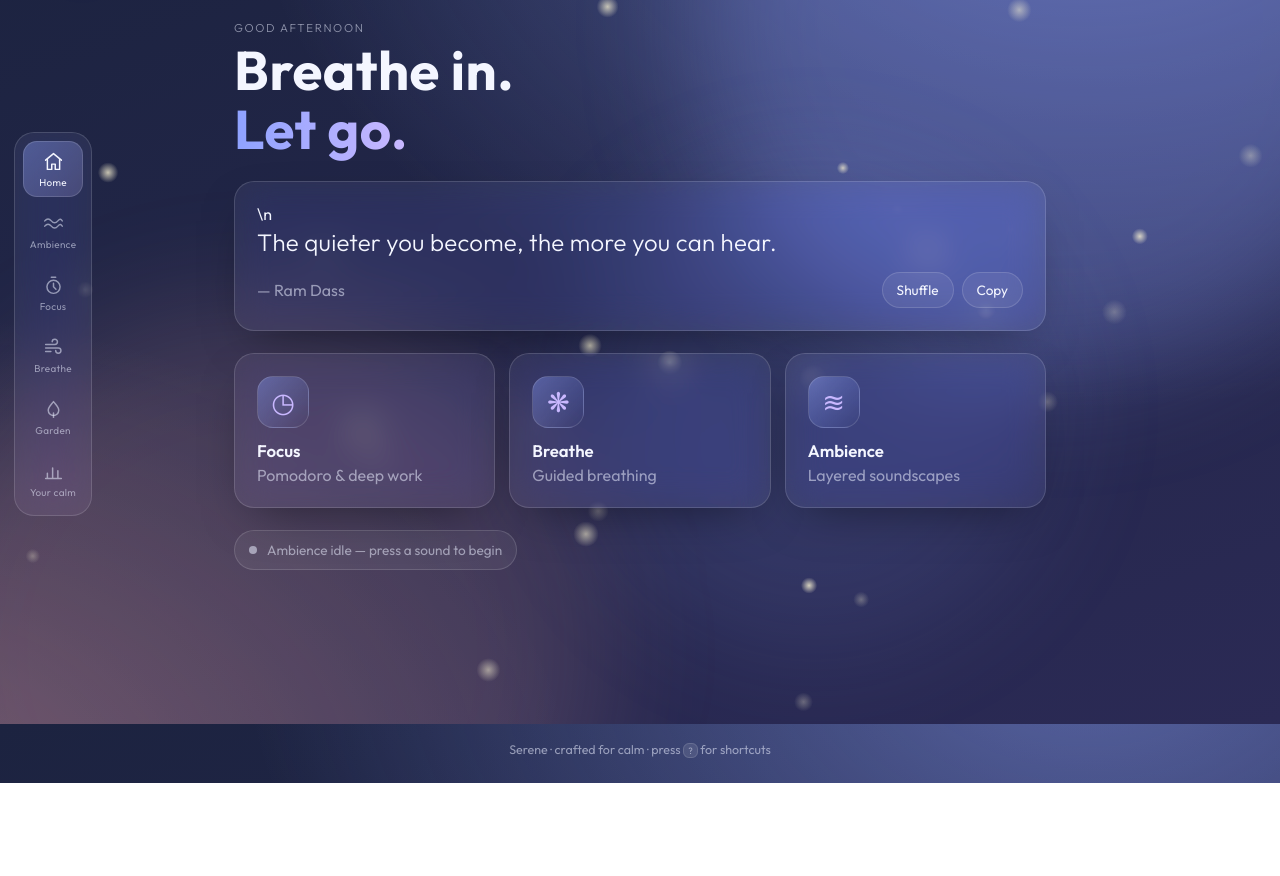
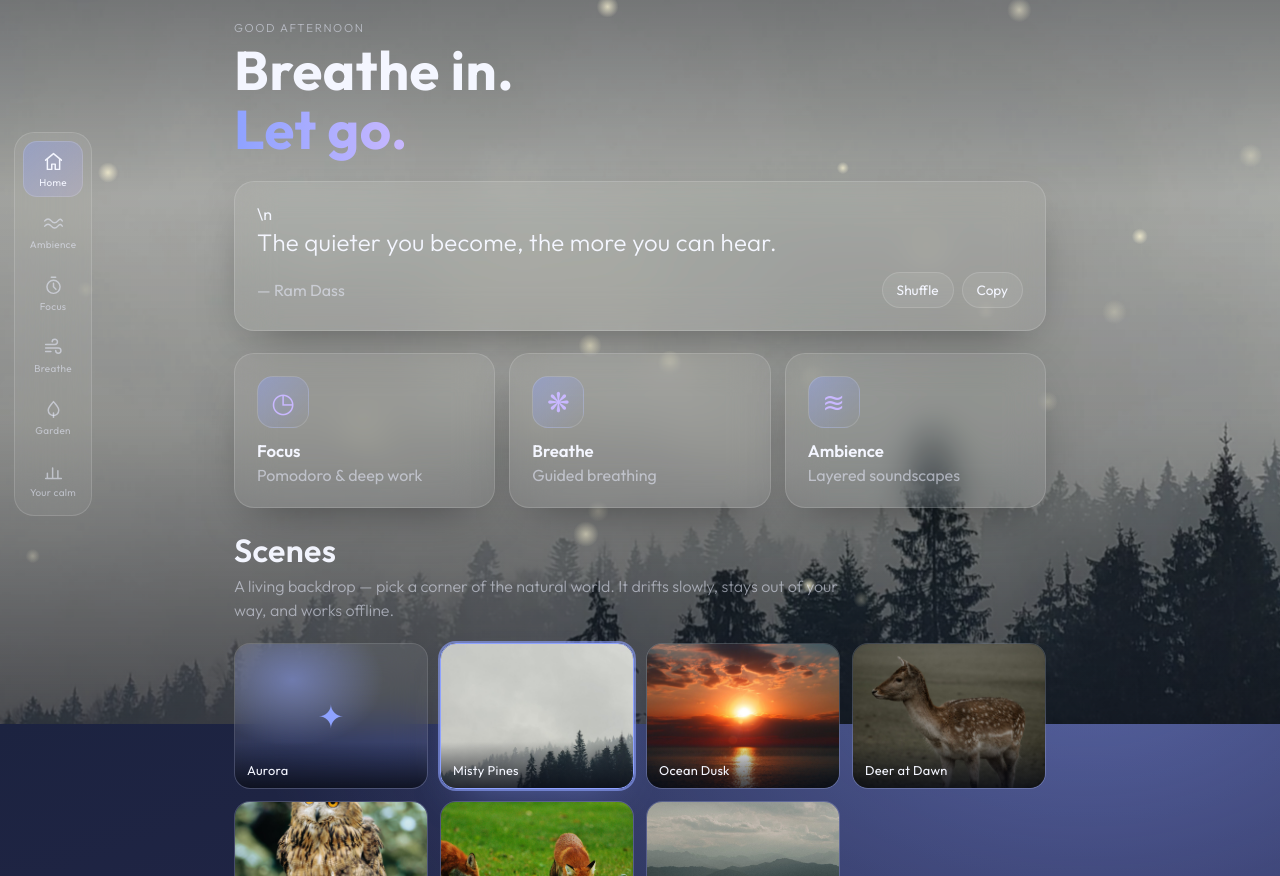
Before and after one commit to dartoledo/project-relax, a website: page index.html in a window 1280 px wide. Shown: the part 76-952 px from the top of the page. Before the commit the page ends 859 px from the top, so only its background shows below. Drawn offline with Linux system fonts and the light colour scheme.

Commit message:
add images

```diff
--- a/app.js
+++ b/app.js
@@ -19,6 +19,7 @@ const reducedMotion = window.matchMedia && matchMedia("(prefers-reduced-motion:
 const STORE_KEY = "serene.v1";
 const DEFAULTS = {
   theme: "dusk",
+  scene: "mistyPines",
   masterVolume: 70,
   muted: false,
   soundVolumes: { rain: 70, ocean: 65, chimes: 55, fire: 60, birds: 50, white: 40, pink: 35, brown: 55 },
@@ -64,6 +65,38 @@ function applyTheme(name) {
   $$('.swatch').forEach(b => b.classList.toggle("active", b.dataset.theme === name));
 }
 $$('.swatch').forEach(b => b.addEventListener("click", () => applyTheme(b.dataset.theme)));
+
+/* ---------------- scenes (living backdrops) ---------------- */
+const SCENES = [
+  { id: "aurora",      name: "Aurora",       file: "" },
+  { id: "mistyPines",  name: "Misty Pines",  file: "img/scene-misty-pines.jpg" },
+  { id: "oceanDusk",   name: "Ocean Dusk",   file: "img/scene-ocean-dusk.jpg" },
+  { id: "deerDawn",    name: "Deer at Dawn", file: "img/scene-deer-dawn.jpg" },
+  { id: "groveOwl",    name: "Grove Owl",    file: "img/scene-owl-moonlight.jpg" },
+  { id: "foxMeadow",   name: "Fox Meadow",   file: "img/scene-fox-meadow.jpg" },
+  { id: "mistyRidges", name: "Misty Ridges", file: "img/scene-alpine-lake.jpg" },
+];
+function selectScene(id, silent) {
+  const sc = SCENES.find(s => s.id === id) || SCENES[1];
+  S.scene = sc.id; save();
+  document.body.classList.toggle("scene-photo", !!sc.file);
+  if (sc.file) {
+    const img = $("#sceneImg");
+    if (img.getAttribute("src") !== sc.file) {
+      img.classList.remove("loaded");
+      img.src = sc.file;
+      const show = () => img.classList.add("loaded");
+      if (img.complete && img.naturalWidth) show(); else img.addEventListener("load", show, { once: true });
+    }
+  }
+  $$("#sceneGrid .scene-card").forEach(c => {
+    const on = c.dataset.scene === sc.id;
+    c.classList.toggle("active", on);
+    c.setAttribute("aria-pressed", String(on));
+  });
+  if (!silent) toast("Scene — " + sc.name);
+}
+$$("#sceneGrid .scene-card").forEach(c => c.addEventListener("click", () => selectScene(c.dataset.scene)));
 
 /* ---------------- tabs ---------------- */
 const PANES = { home: "#pane-home", sounds: "#pane-sounds", focus: "#pane-focus", breathe: "#pane-breathe", garden: "#pane-garden", stats: "#pane-stats" };
@@ -974,12 +1007,14 @@ if (!reducedMotion && matchMedia) {
 /* ---------------- init ---------------- */
 greet();
 applyTheme(S.theme);
+selectScene(S.scene || "mistyPines", true);
 renderNowPlaying();
 
 /* expose a small API for tests / console play */
 window.sereneApp = {
   settings: S, stats: T, timer,
   engine, toggleSound, applyPreset, setTab,
+  selectScene, SCENES,
   startPause, resetTimer, selectFocusPreset,
   startBreathing, stopBreathing, selectBreathPattern,
   addRipple, garden: { reset() { ripples.length = 0; } },
--- a/index.html
+++ b/index.html
@@ -21,6 +21,10 @@
 <body>
   <!-- ambient layers -->
   <div class="aurora" aria-hidden="true"><i></i><i></i><i></i></div>
+  <div class="scene-layer" id="sceneLayer" aria-hidden="true">
+    <img id="sceneImg" alt="">
+    <div class="scene-veil"></div>
+  </div>
   <canvas id="fireflies" aria-hidden="true"></canvas>
   <div class="sleep-overlay" aria-hidden="true"></div>
 
@@ -112,6 +116,19 @@
           <span class="quick-title">Ambience</span>
           <span class="quick-sub muted">Layered soundscapes</span>
         </button>
+      </div>
+
+      <h2>Scenes</h2>
+      <p class="sub">A living backdrop — pick a corner of the natural world. It drifts slowly, stays out of your way, and works offline.</p>
+
+      <div class="grid scene-grid" id="sceneGrid" role="group" aria-label="Backdrop scenes">
+        <button class="scene-card glass" data-scene="aurora" aria-pressed="false"><span class="scene-glyph">✦</span><span class="scene-name">Aurora</span></button>
+        <button class="scene-card glass" data-scene="mistyPines" aria-pressed="false"><img src="img/scene-misty-pines.jpg" alt="Fog drifting through a pine forest"><span class="scene-name">Misty Pines</span></button>
+        <button class="scene-card glass" data-scene="oceanDusk" aria-pressed="false"><img src="img/scene-ocean-dusk.jpg" alt="Sunset over a calm ocean"><span class="scene-name">Ocean Dusk</span></button>
+        <button class="scene-card glass" data-scene="deerDawn" aria-pressed="false"><img src="img/scene-deer-dawn.jpg" alt="A young deer in a misty meadow"><span class="scene-name">Deer at Dawn</span></button>
+        <button class="scene-card glass" data-scene="groveOwl" aria-pressed="false"><img src="img/scene-owl-moonlight.jpg" alt="An owl perched on a branch"><span class="scene-name">Grove Owl</span></button>
+        <button class="scene-card glass" data-scene="foxMeadow" aria-pressed="false"><img src="img/scene-fox-meadow.jpg" alt="Foxes foraging in tall grass"><span class="scene-name">Fox Meadow</span></button>
+        <button class="scene-card glass" data-scene="mistyRidges" aria-pressed="false"><img src="img/scene-alpine-lake.jpg" alt="Layered mountain ridges under cloud"><span class="scene-name">Misty Ridges</span></button>
       </div>
 
       <div class="row now-playing">
--- a/styles.css
+++ b/styles.css
@@ -406,6 +406,52 @@ select {
 .shortcut-list { list-style: none; margin: 12px 0 0; padding: 0; display: grid; gap: 10px; font-size: .86rem; color: var(--muted); line-height: 1.9; }
 .noscript { position: fixed; inset: auto 0 0 0; z-index: 9; padding: 12px; text-align: center; background: var(--bg-b); }
 
+/* ---------- scene layer — living backdrops ---------- */
+.scene-layer { position: fixed; inset: 0; z-index: 0; overflow: hidden; pointer-events: none; }
+body:not(.scene-photo) .scene-layer { display: none; }
+.scene-layer img {
+  width: 100%; height: 100%; object-fit: cover;
+  opacity: 0; transition: opacity 1.1s ease;
+  transform-origin: 55% 45%;
+  animation: sceneDrift 46s ease-in-out infinite alternate;
+  filter: saturate(1.02) brightness(.86);
+}
+.scene-layer img.loaded { opacity: 1; }
+.scene-veil {
+  position: absolute; inset: 0;
+  background: linear-gradient(180deg, rgba(7,9,20,.45) 0%, rgba(7,9,20,.06) 34%, rgba(7,9,20,.18) 62%, rgba(7,9,20,.58) 100%);
+}
+@keyframes sceneDrift {
+  from { transform: scale(1.04) translate3d(0, 0, 0); }
+  to   { transform: scale(1.14) translate3d(-1.8%, -1.2%, 0); }
+}
+body.scene-photo .aurora { opacity: .25; transition: opacity 2s ease; }
+
+/* ---------- scene picker cards ---------- */
+.scene-grid { grid-template-columns: repeat(auto-fill, minmax(160px, 1fr)); gap: 12px; margin: 4px 0 26px; }
+.scene-card {
+  position: relative; overflow: hidden; cursor: pointer;
+  aspect-ratio: 4 / 3; padding: 0; text-align: left; color: var(--text); font: inherit;
+  background: rgba(255,255,255,.05); border: 1px solid var(--glass-brd); border-radius: 16px;
+  transition: transform .25s ease, box-shadow .25s ease, border-color .25s ease;
+}
+.scene-card:hover { transform: translateY(-3px); box-shadow: 0 24px 60px -28px rgba(0,0,0,.7); }
+.scene-card img { position: absolute; inset: 0; width: 100%; height: 100%; object-fit: cover; transition: transform .7s ease; }
+.scene-card:hover img { transform: scale(1.06); }
+.scene-glyph {
+  position: absolute; inset: 0; display: grid; place-items: center; font-size: 2rem; color: var(--accent);
+  background: radial-gradient(130px 95px at 30% 25%, var(--glow-a), transparent 70%), rgba(255,255,255,.04);
+}
+.scene-name {
+  position: absolute; left: 0; right: 0; bottom: 0; padding: 20px 12px 10px;
+  font-size: .8rem; letter-spacing: .02em;
+  background: linear-gradient(transparent, rgba(5,8,18,.78));
+}
+.scene-card.active {
+  border-color: var(--accent);
+  box-shadow: 0 0 0 2px color-mix(in srgb, var(--accent) 60%, transparent), 0 18px 44px -22px var(--glow-a);
+}
+
 /* ---------- responsive ---------- */
 @media (max-width: 760px) {
   .rail {
```
Also changed, not shown: sw.js (+7 -1 lines), test/smoke.mjs (+9 -0 lines), README.md, 1 other file.
